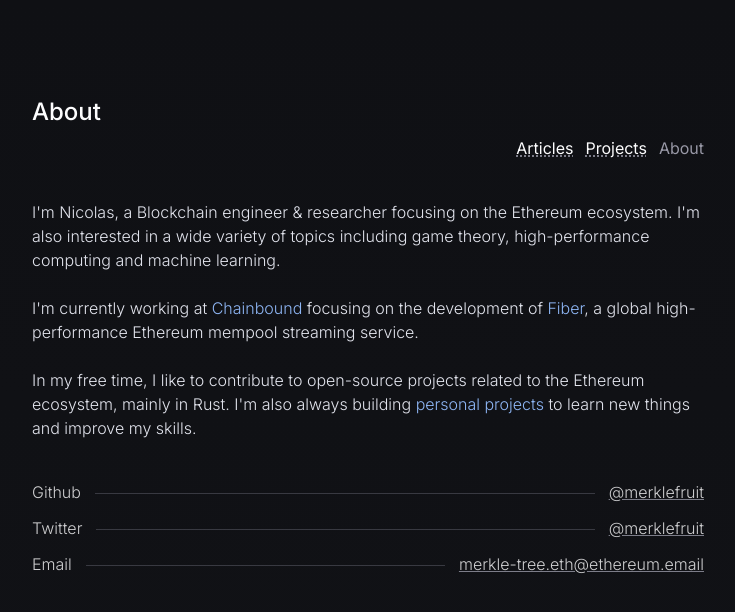
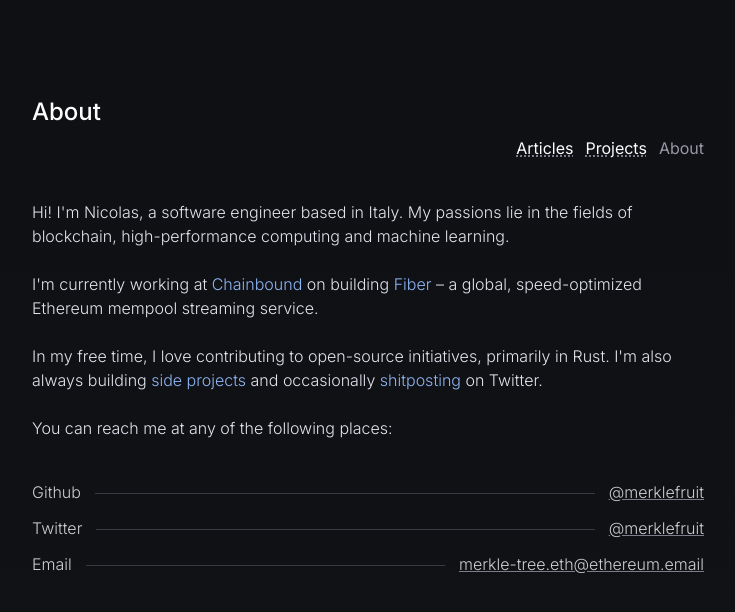
Before and after one commit to merklefruit/nico.bio, a Next.js app: page / in a window 1280 px wide. Shown: the top 612 px of the page, without its empty margins (272-1007 px from the left). Built offline with nearby package versions, Linux system fonts and the light colour scheme.

Commit message:
chore: updated bio

```diff
--- a/src/pages/index.tsx
+++ b/src/pages/index.tsx
@@ -7,10 +7,9 @@ export default function Home() {
     <BaseLayout title="About">
       <div>
         <p className="text-monochromeCloud font-light">
-          I&apos;m Nicolas, a Blockchain engineer & researcher focusing on the
-          Ethereum ecosystem. I&apos;m also interested in a wide variety of
-          topics including game theory, high-performance computing and machine
-          learning.
+          Hi! I&apos;m Nicolas, a software engineer based in Italy. My passions
+          lie in the fields of blockchain, high-performance computing and
+          machine learning.
           <br />
           <br />
           I&apos;m currently working at{" "}
@@ -21,27 +20,37 @@ export default function Home() {
           >
             Chainbound
           </a>{" "}
-          focusing on the development of{" "}
+          on building{" "}
           <a
             className="text-moonlightBlue hover:opacity-80"
             href="https://fiber.chainbound.io/"
             target="_blank"
           >
             Fiber
-          </a>
-          , a global high-performance Ethereum mempool streaming service.
+          </a>{" "}
+          – a global, speed-optimized Ethereum mempool streaming service.
           <br />
           <br />
-          In my free time, I like to contribute to open-source projects related
-          to the Ethereum ecosystem, mainly in Rust. I&apos;m also always
-          building{" "}
+          In my free time, I love contributing to open-source initiatives,
+          primarily in Rust. I&apos;m also always building{" "}
           <Link
             href="/projects"
             className="text-moonlightBlue hover:opacity-80"
           >
-            personal projects
+            side projects
           </Link>{" "}
-          to learn new things and improve my skills.
+          and occasionally{" "}
+          <a
+            className="text-moonlightBlue hover:opacity-80"
+            href="https://twitter.com/merklefruit"
+            target="_blank"
+          >
+            shitposting
+          </a>{" "}
+          on Twitter.
+          <br />
+          <br />
+          You can reach me at any of the following places:
         </p>
       </div>
 
```
